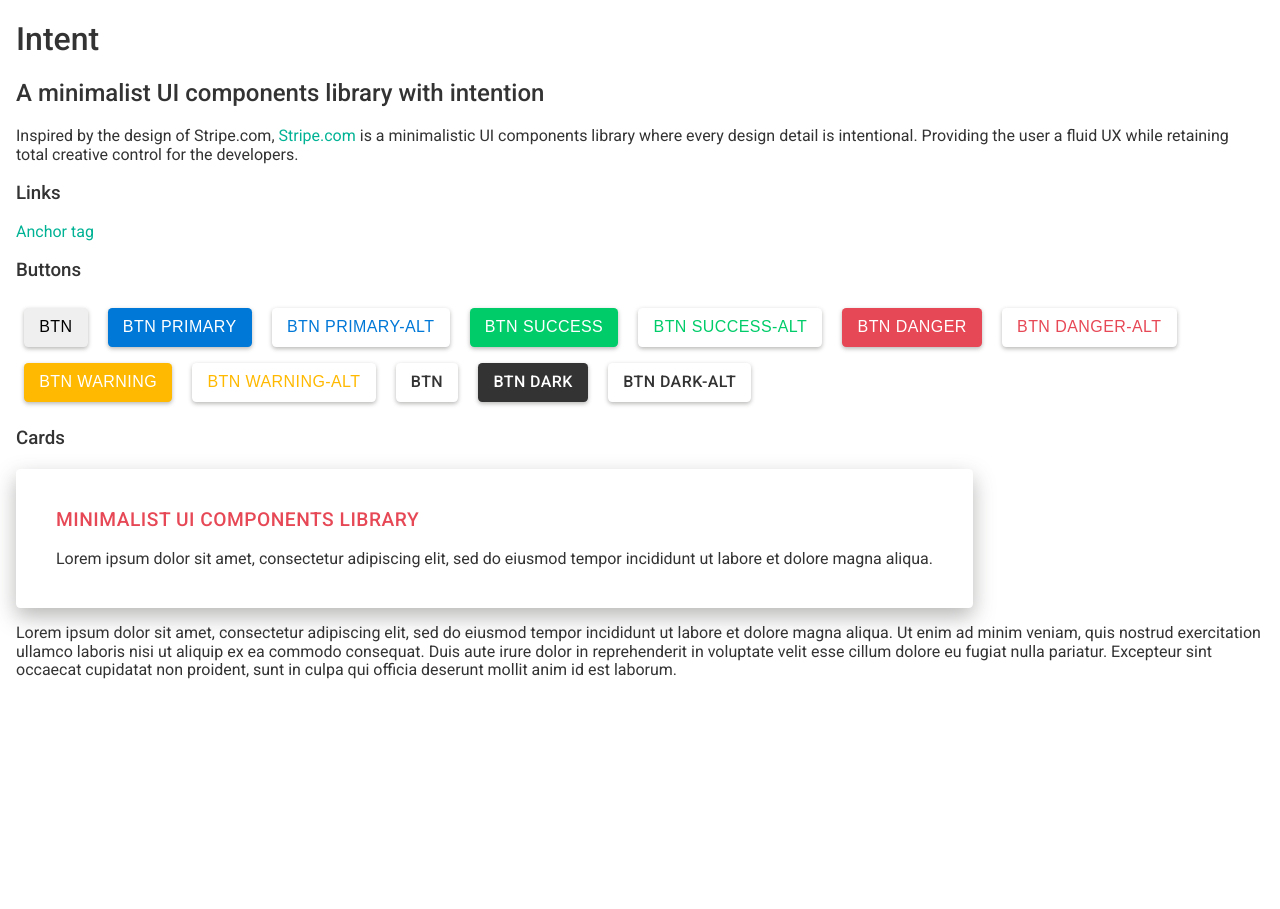
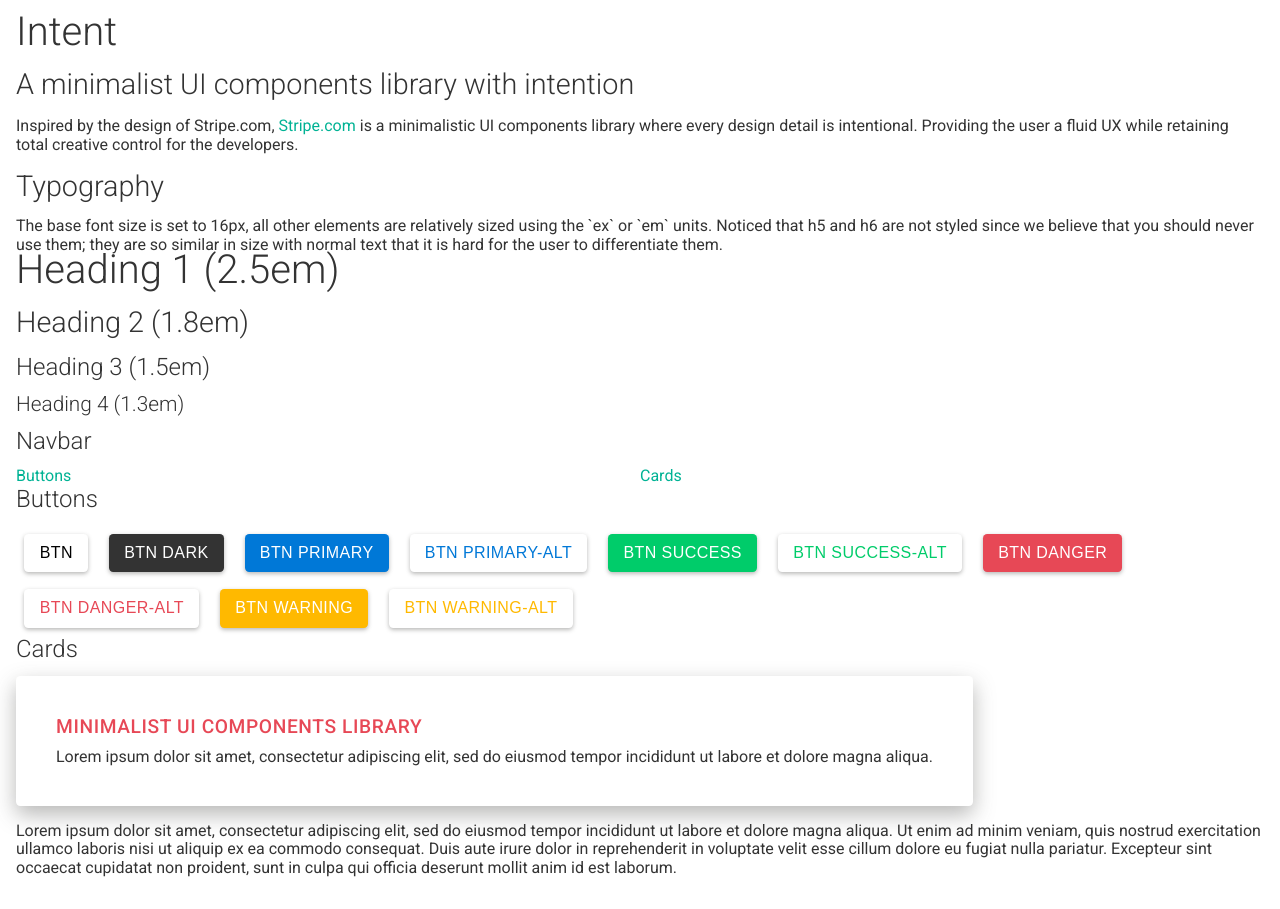
Before and after one commit to tommyip/intent, a plain HTML site: page index.html in a window 1280 px wide. Before the commit the page ends 800 px from the top, so only its background shows below. Drawn offline with nearby package versions, Linux system fonts and the light colour scheme.

Commit message:
More consistent feel

```diff
--- a/index.html
+++ b/index.html
@@ -17,12 +17,30 @@
     retaining total creative control for the developers.
   </p>
 
-  <h3>Links</h3>
-  <a href="#" class="link">Anchor tag</a>
+  <h2>Typography</h2>
+  The base font size is set to 16px, all other elements are relatively sized
+  using the `ex` or `em` units. Noticed that h5 and h6 are not styled since we
+  believe that you should never use them; they are so similar in size with
+  normal text that it is hard for the user to differentiate them.
 
-  <h3>Buttons</h3>
+  <h1>Heading 1 (2.5em)</h1>
+  <h2>Heading 2 (1.8em)</h2>
+  <h3>Heading 3 (1.5em)</h3>
+  <h4>Heading 4 (1.3em)</h4>
+
+  <h3>Navbar</h3>
+  <div class="container">
+    <div class="row">
+      <div class="column"><a href="#buttons" class="link">Buttons</a></div>
+      <div class="column"><a href="#cards" class="link">Cards</a></div>
+
+    </div>
+  </div>
+
+  <h3 id="buttons">Buttons</h3>
   <button class="btn">btn</button>
-  <button class="btn primary">btn primary</button>
+  <button class="btn dark">btn dark</button>
+  <button class="btn primary"><b></b>btn primary</button>
   <button class="btn primary-alt">btn primary-alt</button>
   <button class="btn success">btn success</button>
   <button class="btn success-alt">btn success-alt</button>
@@ -30,11 +48,8 @@
   <button class="btn danger-alt">btn danger-alt</button>
   <button class="btn warning">btn warning</button>
   <button class="btn warning-alt">btn warning-alt</button>
-  <a href="#" class="btn">btn</a>
-  <a href="#" class="btn dark">btn dark</a>
-  <a href="#" class="btn dark-alt">btn dark-alt</a>
 
-  <h3>Cards</h3>
+  <h3 id="cards">Cards</h3>
   <a href="https://github.com/tommyip/intent">
     <div class="card">
       <div class="card-title danger-alt">
@@ -54,7 +69,6 @@
     cupidatat non proident, sunt in culpa qui officia deserunt mollit anim id
     est laborum.
   </p>
-
 </body>
 
 </html>
--- a/sass/_buttons.scss
+++ b/sass/_buttons.scss
@@ -1,12 +1,16 @@
+button {
+  background-color: initial;
+}
+
 .btn {
   border-radius: 0.5ex;
   border: none;
   box-shadow: 0 0.2ex 0.5ex $grey-shadow;
   cursor: pointer;
   display: inline-block;
-  font-weight: $font-weight-medium;
+  font-weight: $font-weight-bold;
   letter-spacing: 0.05ex;
-  margin: 0.5em;
+  margin: 1ex;
   padding: 1.2ex 1.8ex;
   text-transform: uppercase;
   transition: all 0.1s linear;
--- a/sass/_cards.scss
+++ b/sass/_cards.scss
@@ -5,10 +5,10 @@
   transition: all 0.1s linear;
 
   .card-title {
-    margin-bottom: 1em;
     font-size: 1.2em;
-    font-weight: $font-weight-medium;
-    letter-spacing: 0.05ex;
+    margin-bottom: 0.5em;
+    font-weight: $font-weight-bold;
+    letter-spacing: 0.06ex;
     text-transform: uppercase;
   }
 }
--- a/sass/_colors.scss
+++ b/sass/_colors.scss
@@ -42,4 +42,3 @@
 .warning-alt { @include color-scheme-alt($yellow); }
 
 .dark { @include color-scheme($grey-text); }
-.dark-alt { @include color-scheme-alt($grey-text); }
--- a/sass/_common.scss
+++ b/sass/_common.scss
@@ -1,8 +1,9 @@
 body {
   font-family: 'Roboto', sans-serif;
   color: $grey-text;
-  font-weight: $font-weight-regular;
-  padding: 0 1em;
+  font-weight: $font-weight-medium;
+  font-size: 16px;
+  padding: 1em;
 
   :focus {
     outline: none;
@@ -11,11 +12,31 @@ body {
    ::-moz-focus-inner {
     border: 0;
   }
-
 }
 
-h1, h2, h3, h4, h5, h6 {
-  font-weight: $font-weight-medium;
+// Only 4 headings style since h5 and h6 is going to be similar in size as
+// normal text, we might as well drop it entirely.
+h1, h2, h3, h4 {
+  font-weight: $font-weight-light;
+  margin-top: 0;
+  margin-bottom: 0.5em;
+}
+
+h1 {
+  font-size: 2.5em;
+  line-height: 80%;
+}
+
+h2 {
+  font-size: 1.8em;
+}
+
+h3 {
+  font-size: 1.5em;
+}
+
+h4 {
+  font-size: 1.3em;
 }
 
 a {
@@ -26,6 +47,7 @@ a {
 
 .link {
   color: $cyan;
+  background-clip: text;
   -webkit-background-clip: text;
   -webkit-text-fill-color: transparent;
   background-image: linear-gradient(to right, $dark-cyan, $dark-cyan 50%, $cyan 50%);
--- /dev/null
+++ b/sass/_grid.scss
@@ -0,0 +1,12 @@
+.container {
+  margin: 0;
+
+  .row {
+    display: flex;
+    justify-content: space-between;
+
+    .column {
+      flex: 1;
+    }
+  }
+}
--- a/sass/intent.scss
+++ b/sass/intent.scss
@@ -2,12 +2,13 @@
 //
 // A minimalist UI components library with intention
 
-@import url('https://fonts.googleapis.com/css?family=Roboto:400,500,700');
-$font-weight-regular: 400;
-$font-weight-medium: 500;
-$font-weight-bold: 700;
+@import url('https://fonts.googleapis.com/css?family=Roboto:300,400,500');
+$font-weight-light: 300;
+$font-weight-medium: 400;
+$font-weight-bold: 500;
 
 @import 'colors';
 @import 'common';
+@import 'grid';
 @import 'buttons';
 @import 'cards';
```
Also changed, not shown: dist/intent.css.
